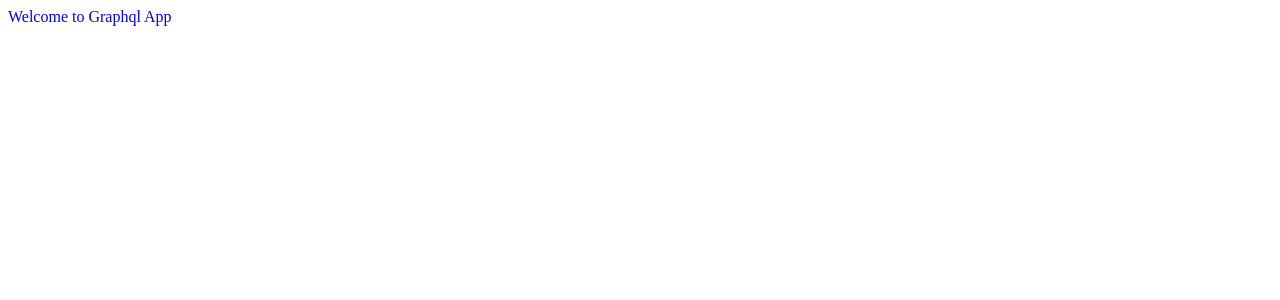
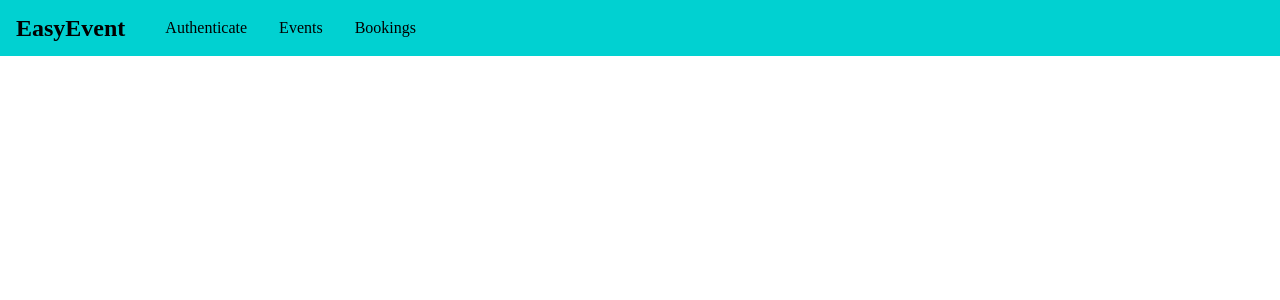
Before and after one commit to Tracyee/GrapgQLApp, a React app: page / in a window 1280 px wide. Shown: the top 300 px of the page. Built offline with nearby package versions, Linux system fonts and the light colour scheme.

Commit message:
feat(frontend): add basic navigation with react and react router

```diff
--- a/src/app.less
+++ b/src/app.less
@@ -1,3 +1,7 @@
 .app {
   color: blue;
 }
+
+.main-content {
+  margin: 4rem 2.5rem;
+}
--- a/src/app.tsx
+++ b/src/app.tsx
@@ -1,9 +1,25 @@
 import React from 'react';
+import { BrowserRouter, Route, Routes } from 'react-router-dom';
 
 import './app.less';
+import MainNavigation from './components/navigation/MainNavigation';
+import AuthPage from './pages/Auth';
+import EventsPage from './pages/Events';
+import BookingsPage from './pages/Bookings';
 
 const App: React.FC<Record<string, never>> = () => (
-  <div className="app">Welcome to Graphql App</div>
+  <BrowserRouter>
+    <>
+      <MainNavigation />
+      <main className="main-content">
+        <Routes>
+          <Route path="/auth" element={<AuthPage />} />
+          <Route path="/events" element={<EventsPage />} />
+          <Route path="/bookings" element={<BookingsPage />} />
+        </Routes>
+      </main>
+    </>
+  </BrowserRouter>
 );
 
 export default App;
--- /dev/null
+++ b/src/components/navigation/MainNavigation.less
@@ -0,0 +1,42 @@
+.main-navigation {
+  position: fixed;
+  top: 0;
+  left: 0;
+  display: flex;
+  align-items: center;
+  width: 100%;
+  height: 3.5rem;
+  padding: 0 1rem;
+  background: #01d1d1;
+}
+
+.main-navigation-logo h1 {
+  margin: 0;
+  font-size: 1.5rem;
+}
+
+.main-navigation-items {
+  margin-left: 1.5rem;
+}
+
+.main-navigation-items ul {
+  display: flex;
+  margin: 0;
+  padding: 0;
+  list-style: none;
+}
+
+.main-navigation-items li {
+  margin: 0 1rem;
+}
+
+.main-navigation-items a {
+  color: #000;
+  text-decoration: none;
+}
+
+.main-navigation-items a:hover,
+.main-navigation-items a:active,
+.main-navigation-items a.active {
+  color: #f8e264;
+}
--- /dev/null
+++ b/src/components/navigation/MainNavigation.tsx
@@ -0,0 +1,27 @@
+import React from 'react';
+import { NavLink } from 'react-router-dom';
+
+import './MainNavigation.less';
+
+const mainNavigation = (): JSX.Element => (
+  <header className="main-navigation">
+    <div className="main-navigation-logo">
+      <h1>EasyEvent</h1>
+    </div>
+    <nav className="main-navigation-items">
+      <ul>
+        <li>
+          <NavLink to="/auth">Authenticate</NavLink>
+        </li>
+        <li>
+          <NavLink to="/events">Events</NavLink>
+        </li>
+        <li>
+          <NavLink to="/bookings">Bookings</NavLink>
+        </li>
+      </ul>
+    </nav>
+  </header>
+);
+
+export default mainNavigation;
--- /dev/null
+++ b/src/pages/Auth.tsx
@@ -0,0 +1,5 @@
+import React from 'react';
+
+const AuthPage = (): JSX.Element => <h1>The Auth Page</h1>;
+
+export default AuthPage;
--- /dev/null
+++ b/src/pages/Bookings.tsx
@@ -0,0 +1,5 @@
+import React from 'react';
+
+const BookingsPage = (): JSX.Element => <h1>The Booking Page</h1>;
+
+export default BookingsPage;
--- /dev/null
+++ b/src/pages/Events.tsx
@@ -0,0 +1,5 @@
+import React from 'react';
+
+const EventsPage = (): JSX.Element => <h1>The Event Page</h1>;
+
+export default EventsPage;
--- a/webpack.dev.ts
+++ b/webpack.dev.ts
@@ -14,7 +14,7 @@ const devConfig: webpack.Configuration = {
     rules: [
       {
         test: /\.less$/i,
-        use: ['style-loader', 'css-loader', 'less-loader'],
+        use: ['style-loader', 'css-loader', 'less-loader', 'postcss-loader'],
       },
       {
         test: /\.s(a|c)ss$/i,
```
Also changed, not shown: package.json (+13 -7 lines), 2 other files (tests, documents, lock files or other folders).
